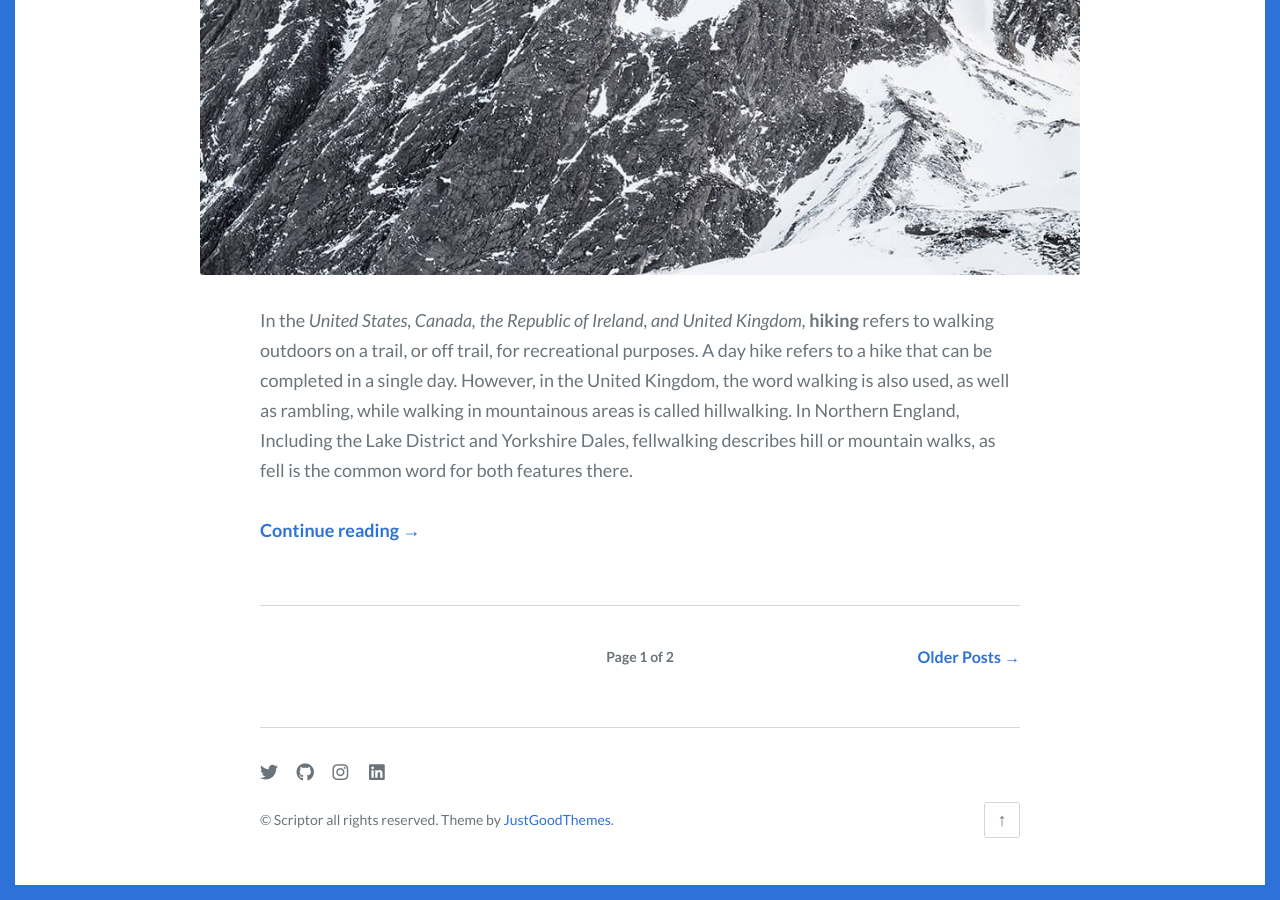
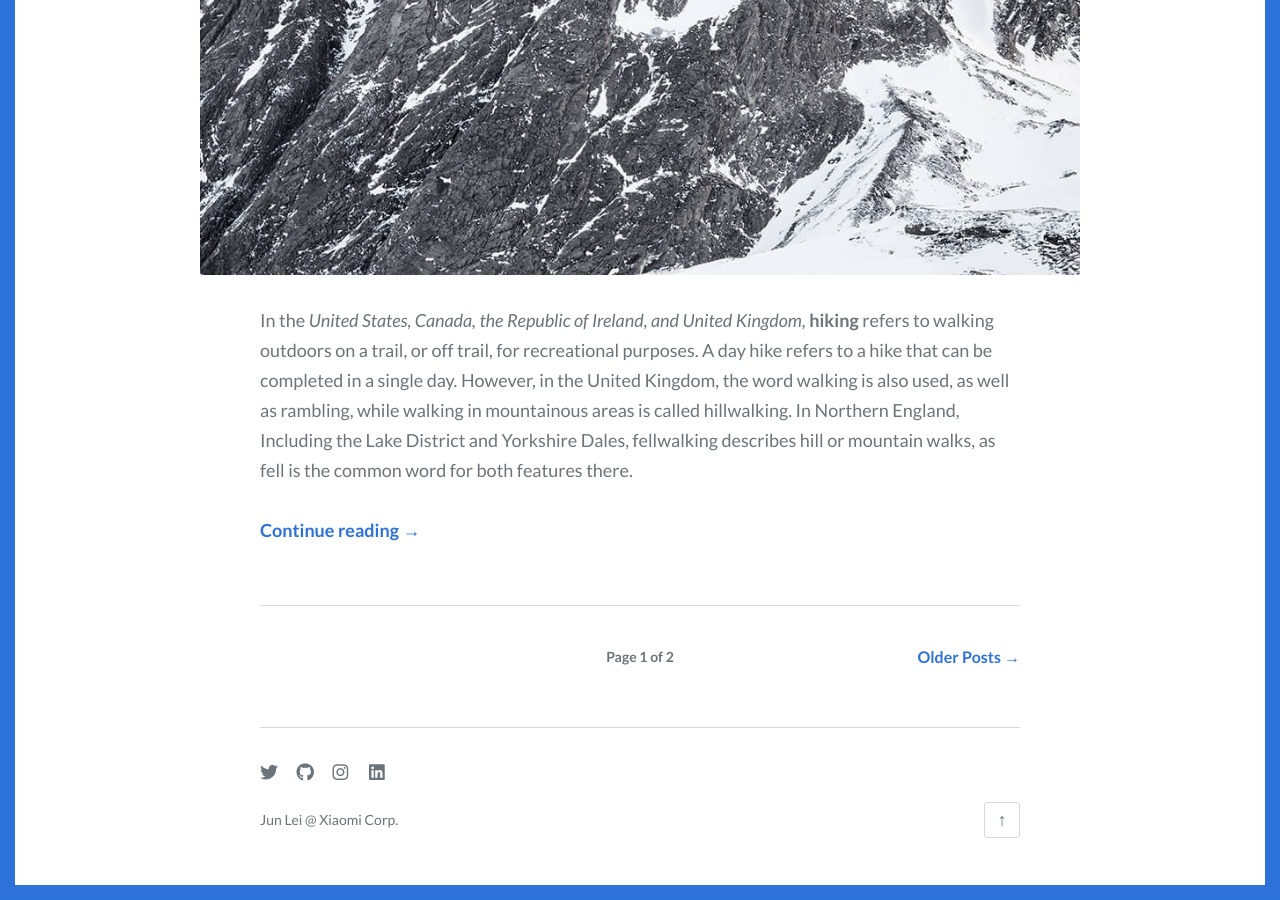
Before and after one commit to ciqiaowang/ciqiaowang.github.io, a Jekyll site: the page built from index.html, in a window 1280 px wide and 900 px high, scrolled down 3131 px. Built offline with Jekyll 4.4.1, drawn with Linux system fonts in a browser that asks for light colours; some web fonts are replaced; the list of posts is cut into pages by our own code.

Commit message:
Update _config.yml

```diff
--- a/_config.yml
+++ b/_config.yml
@@ -39,7 +39,7 @@
   - text: Xiaomi
     url: https://www.mi.com/index.html
   - text: Leijun
-    url: images/favicon.png
+    URL: "images/favicon.png"
 
 # The shortname for your Disqus site to enable comments.
 disqus: xiaomi
@@ -49,7 +49,7 @@
 
 # Site footer
 footer:
-  content: "&copy; Scriptor all rights reserved. Theme by [JustGoodThemes](https://www.justgoodthemes.com)."
+  content: "Jun Lei @ Xiaomi Corp."
   has_social: true
 
 # Plugins
```
